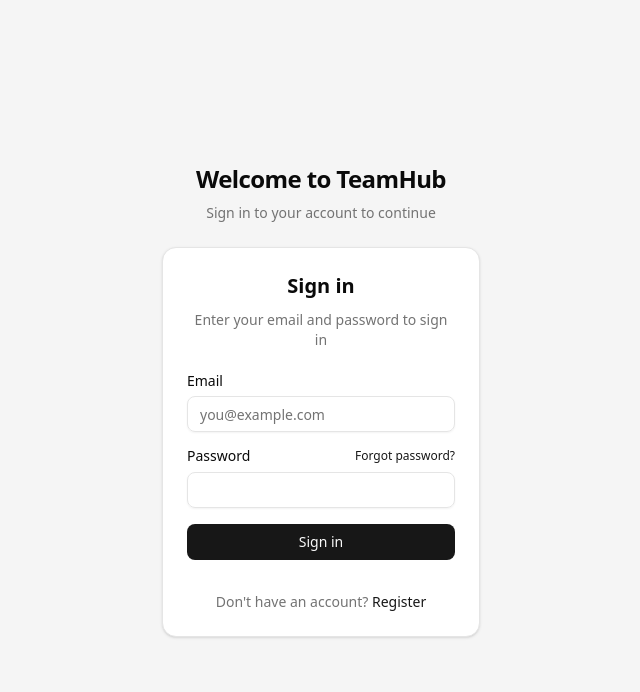
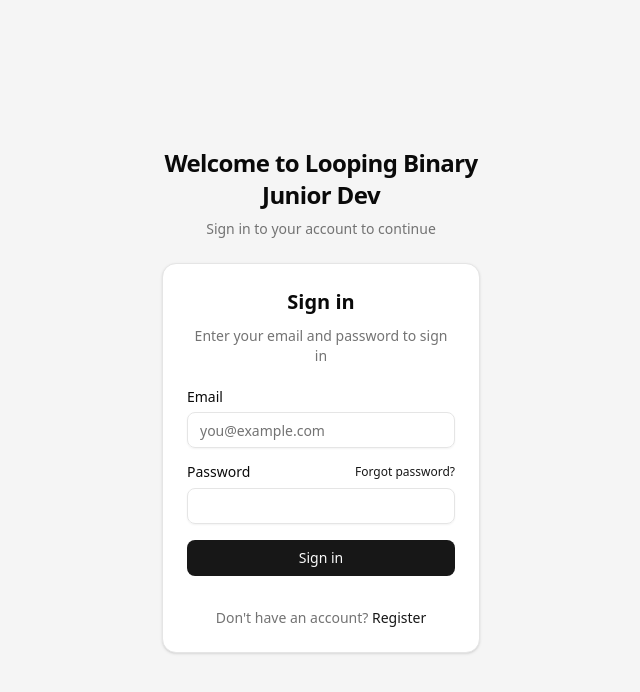
Before and after one commit to tatohmodest/loopingbinary-junior-dev, a Next.js app: page /login in a window 1280 px wide. Shown: the top 692 px of the page, without its empty margins (319-959 px from the left). Built offline with nearby package versions, Linux system fonts and the light colour scheme; no server answers.

Commit message:
teamhub in login

```diff
--- a/src/app/(auth)/login/page.tsx
+++ b/src/app/(auth)/login/page.tsx
@@ -47,7 +47,7 @@
       <div className="mx-auto flex w-full flex-col justify-center space-y-6 sm:w-[350px]">
         <div className="flex flex-col space-y-2 text-center">
           <h1 className="text-2xl font-semibold tracking-tight">
-            Welcome to TeamHub
+            Welcome to Looping Binary Junior Dev
           </h1>
           <p className="text-sm text-muted-foreground">
             Sign in to your account to continue
--- a/src/app/(auth)/register/page.tsx
+++ b/src/app/(auth)/register/page.tsx
@@ -139,14 +139,13 @@
 
         if (profileError) {
           console.error("Error creating profile:", profileError)
-          // We don't want to block registration if profile creation fails
-          // The profile can be created later
+
         }
       }
 
       setSuccess(true)
 
-      // Redirect to verification page after a short delay
+
 
     } catch (error: any) {
       setError(error.message || "Failed to register")
```
